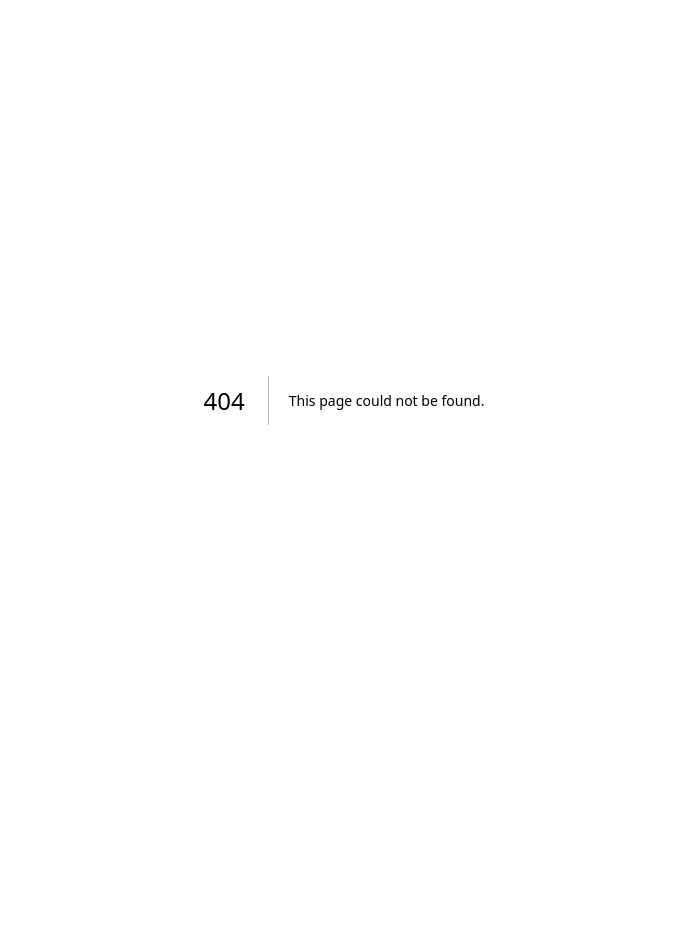
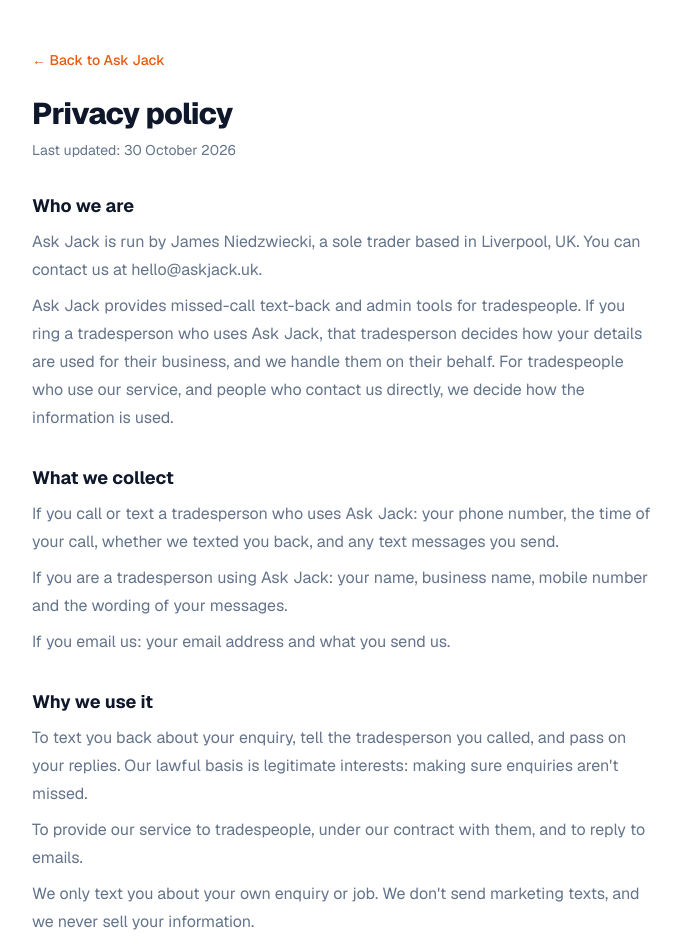
Before and after one commit to jniedzw/askjack-site, a Next.js app: page /privacy in a window 1280 px wide. Before the commit this address had no page. Shown: the top 952 px of the page, without its empty margins (296-977 px from the left). Before the commit the page ends 800 px from the top, so only its background shows below. Built offline with nearby package versions, Linux system fonts and the light colour scheme.

Commit message:
Add privacy policy

```diff
--- a/app/page.tsx
+++ b/app/page.tsx
@@ -1,4 +1,5 @@
 import Image from "next/image";
+import Link from "next/link";
 
 const features = [
   {
@@ -78,9 +79,14 @@ export default function Home() {
       <footer className="border-t border-slate-200">
         <div className="mx-auto flex w-full max-w-5xl flex-col gap-2 px-6 py-6 text-sm text-muted sm:flex-row sm:justify-between">
           <span>&copy; 2026 Ask Jack · Liverpool, UK</span>
-          <a href="mailto:hello@askjack.uk" className="hover:text-ink">
-            hello@askjack.uk
-          </a>
+          <span className="flex gap-4">
+            <Link href="/privacy" className="hover:text-ink">
+              Privacy
+            </Link>
+            <a href="mailto:hello@askjack.uk" className="hover:text-ink">
+              hello@askjack.uk
+            </a>
+          </span>
         </div>
       </footer>
     </div>
--- /dev/null
+++ b/app/privacy/page.tsx
@@ -0,0 +1,77 @@
+import type { Metadata } from "next";
+import Link from "next/link";
+
+export const metadata: Metadata = {
+  title: "Privacy policy | Ask Jack",
+  description: "How Ask Jack uses and protects personal information.",
+};
+
+const sections = [
+  {
+    heading: "Who we are",
+    body: [
+      "Ask Jack is run by James Niedzwiecki, a sole trader based in Liverpool, UK. You can contact us at hello@askjack.uk.",
+      "Ask Jack provides missed-call text-back and admin tools for tradespeople. If you ring a tradesperson who uses Ask Jack, that tradesperson decides how your details are used for their business, and we handle them on their behalf. For tradespeople who use our service, and people who contact us directly, we decide how the information is used.",
+    ],
+  },
+  {
+    heading: "What we collect",
+    body: [
+      "If you call or text a tradesperson who uses Ask Jack: your phone number, the time of your call, whether we texted you back, and any text messages you send.",
+      "If you are a tradesperson using Ask Jack: your name, business name, mobile number and the wording of your messages.",
+      "If you email us: your email address and what you send us.",
+    ],
+  },
+  {
+    heading: "Why we use it",
+    body: [
+      "To text you back about your enquiry, tell the tradesperson you called, and pass on your replies. Our lawful basis is legitimate interests: making sure enquiries aren't missed.",
+      "To provide our service to tradespeople, under our contract with them, and to reply to emails.",
+      "We only text you about your own enquiry or job. We don't send marketing texts, and we never sell your information.",
+    ],
+  },
+  {
+    heading: "Who we share it with",
+    body: [
+      "The tradesperson you contacted.",
+      "Twilio, who carry our calls and text messages. Twilio may process data outside the UK, using legal safeguards.",
+      "Render, who host our service on servers in the EU.",
+    ],
+  },
+  {
+    heading: "How long we keep it",
+    body: [
+      "We keep call and message records for up to 12 months, then delete them. Deleted records may remain in our providers' backups for up to 30 more days. If you reply STOP, we keep your number on a do-not-text list so that we can respect your choice.",
+    ],
+  },
+  {
+    heading: "Your rights",
+    body: [
+      "Reply STOP to any text and we won't text you again.",
+      "You can ask to see, correct or delete your information, or object to how we use it, by emailing hello@askjack.uk.",
+      "If you're unhappy, please tell us first. You can also complain to the Information Commissioner's Office at ico.org.uk.",
+    ],
+  },
+];
+
+export default function Privacy() {
+  return (
+    <main className="mx-auto w-full max-w-2xl flex-1 px-6 py-12">
+      <Link href="/" className="text-sm font-medium text-brand">
+        ← Back to Ask Jack
+      </Link>
+      <h1 className="mt-6 text-3xl font-extrabold tracking-tight">Privacy policy</h1>
+      <p className="mt-2 text-sm text-muted">Last updated: 30 October 2026</p>
+      {sections.map((section) => (
+        <section key={section.heading} className="mt-8">
+          <h2 className="text-lg font-bold">{section.heading}</h2>
+          {section.body.map((paragraph) => (
+            <p key={paragraph} className="mt-2 leading-7 text-muted">
+              {paragraph}
+            </p>
+          ))}
+        </section>
+      ))}
+    </main>
+  );
+}
```
